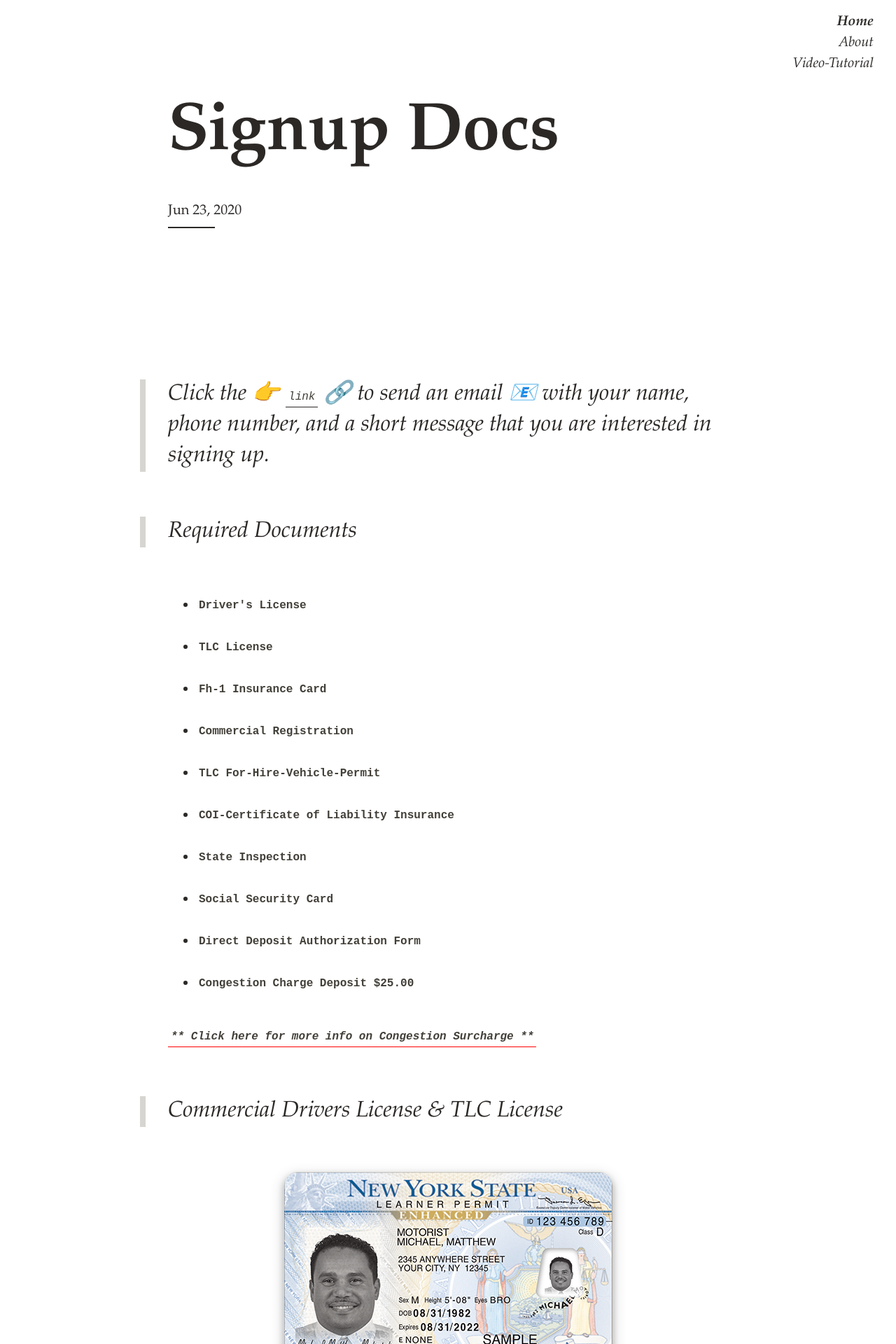
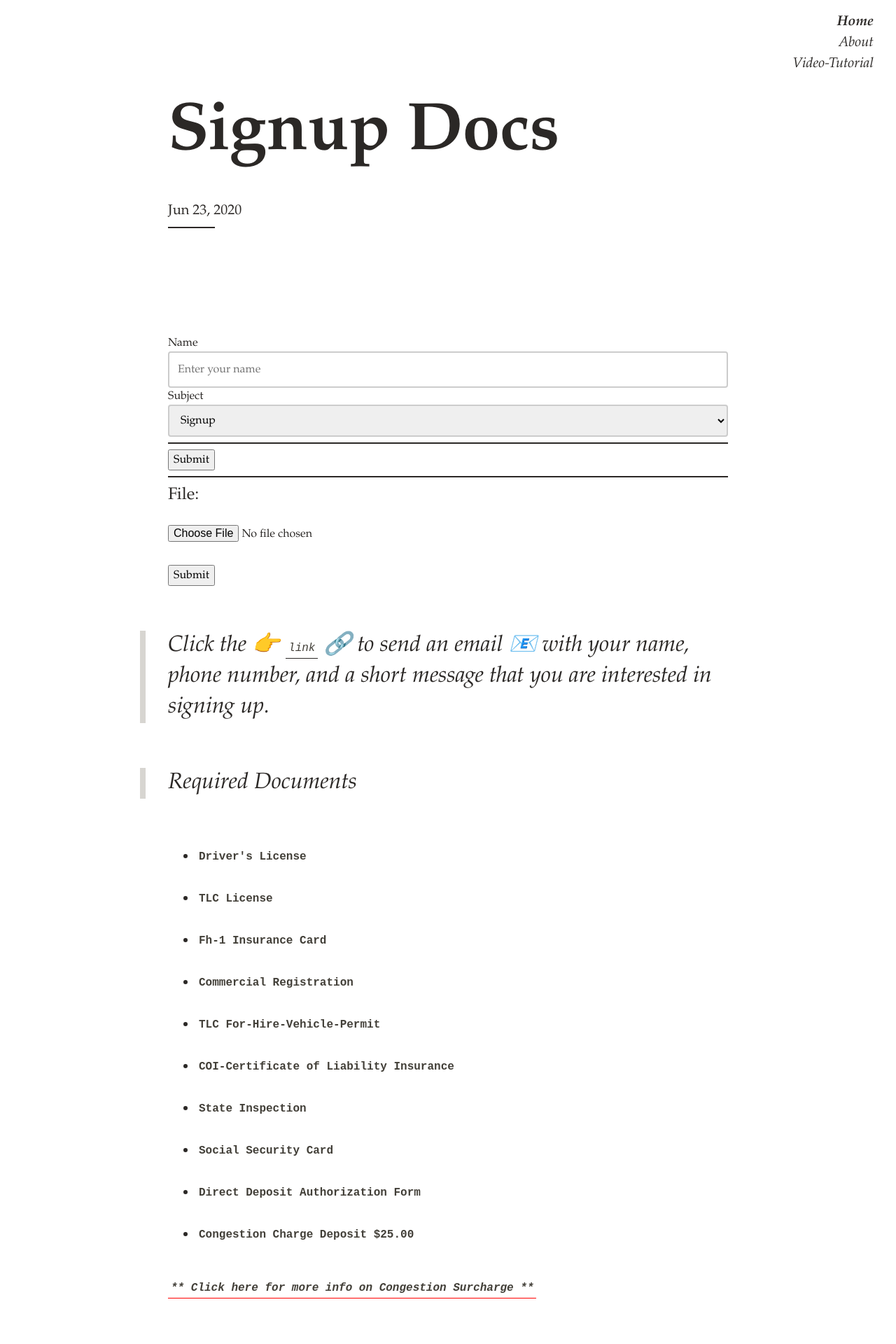
Before and after one commit to brd-blog/info-site, a Jekyll site: the page built from _posts/2020-06-23-required-documents.md, in a window 1280 px wide. Shown: the top 1920 px of the page at 70% size. Built offline with Jekyll 4.4.1, drawn with Linux system fonts in a browser that asks for light colours; nearby versions of some CDN libraries; emoji names are drawn with the system emoji font.

Commit message:
Added form

```diff
--- a/_config.yml
+++ b/_config.yml
@@ -27,7 +27,6 @@ url: "https://brd-blog.github.io/" # the base hostname & protocol for your site,
 twitter_username:
 github_username:
 instagram_username:
-
 # Build settings
 theme: jekyll-athena
 plugins:
--- a/_posts/2020-06-23-required-documents.md
+++ b/_posts/2020-06-23-required-documents.md
@@ -6,6 +6,42 @@ category: blog
 tags: docs
 youtubeId: ADWQ-QbPi_A
 ---
+
+<form accept-charset="UTF-8" action="office@brooklyncab.com" method="POST" enctype="multipart/form-data" target="_blank">
+          <div class="form-group">
+            <label for="exampleInputName">Name</label>
+            <input type="text" name="name" class="form-control" id="exampleInputName" placeholder="Enter your name" required="required">
+          </div>
+          <div class="form-group">
+            <label for="exampleFormControlSelect1">Subject</label>
+            <select class="form-control" id="exampleFormControlSelect1" name="platform" required="required">
+              <option>Signup</option>
+            </select>
+          </div>
+          <hr>
+          <button type="submit" class="btn btn-primary">Submit</button>
+        </form>
+
+<hr>
+<form action="office@brooklyncab.com">
+
+    <p>File:</p>
+    <input type="file" id="myFile" name="filename2">
+
+    <div class="mt-3">
+      <button type="submit" class="btn btn-primary">Submit</button>
+    </div>
+  </form>
+
+<script>
+
+$(".custom-file-input").on("change", function() {
+  var fileName = $(this).val().split("\\").pop();
+  $(this).siblings(".custom-file-label").addClass("selected").html(fileName);
+});
+</script>
+
+
 
 > Click the :point_right: [`link`](mailto:office@brooklyncab.com) :link: to send an email :email: with your name, phone number, and a short message that you are interested in signing up.
 
--- a/_sass/_components.scss
+++ b/_sass/_components.scss
@@ -216,3 +216,33 @@ img[alt="start-btn"] {
 em {
   color:red
 }
+
+//Form Layout
+
+// stylelint-disable selector-no-qualifying-type
+
+//
+// Textual form controls
+//
+
+
+.form-control {
+  display: block;
+  width: 100%;
+  height: auto !important;
+  padding:12px;
+  border: 2px solid #ccc;
+  border-radius: 4px;
+}
+
+textarea {
+  width: 100%;
+  height: 150px;
+  padding: 12px 20px;
+  box-sizing: border-box;
+  border: 2px solid #ccc;
+  border-radius: 4px;
+  background-color: #f8f8f8;
+  font-size: 16px;
+  resize: none;
+}
```
